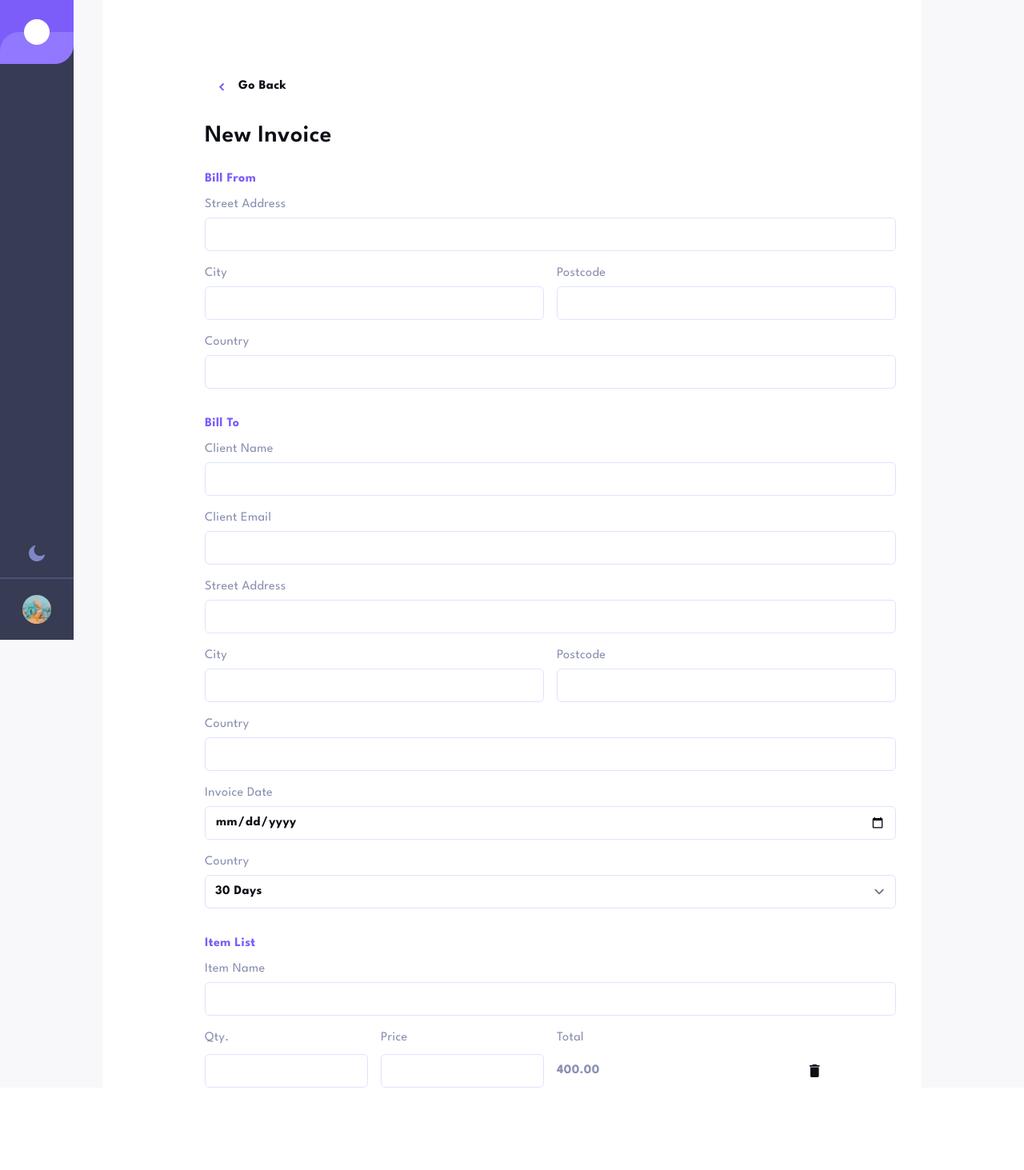
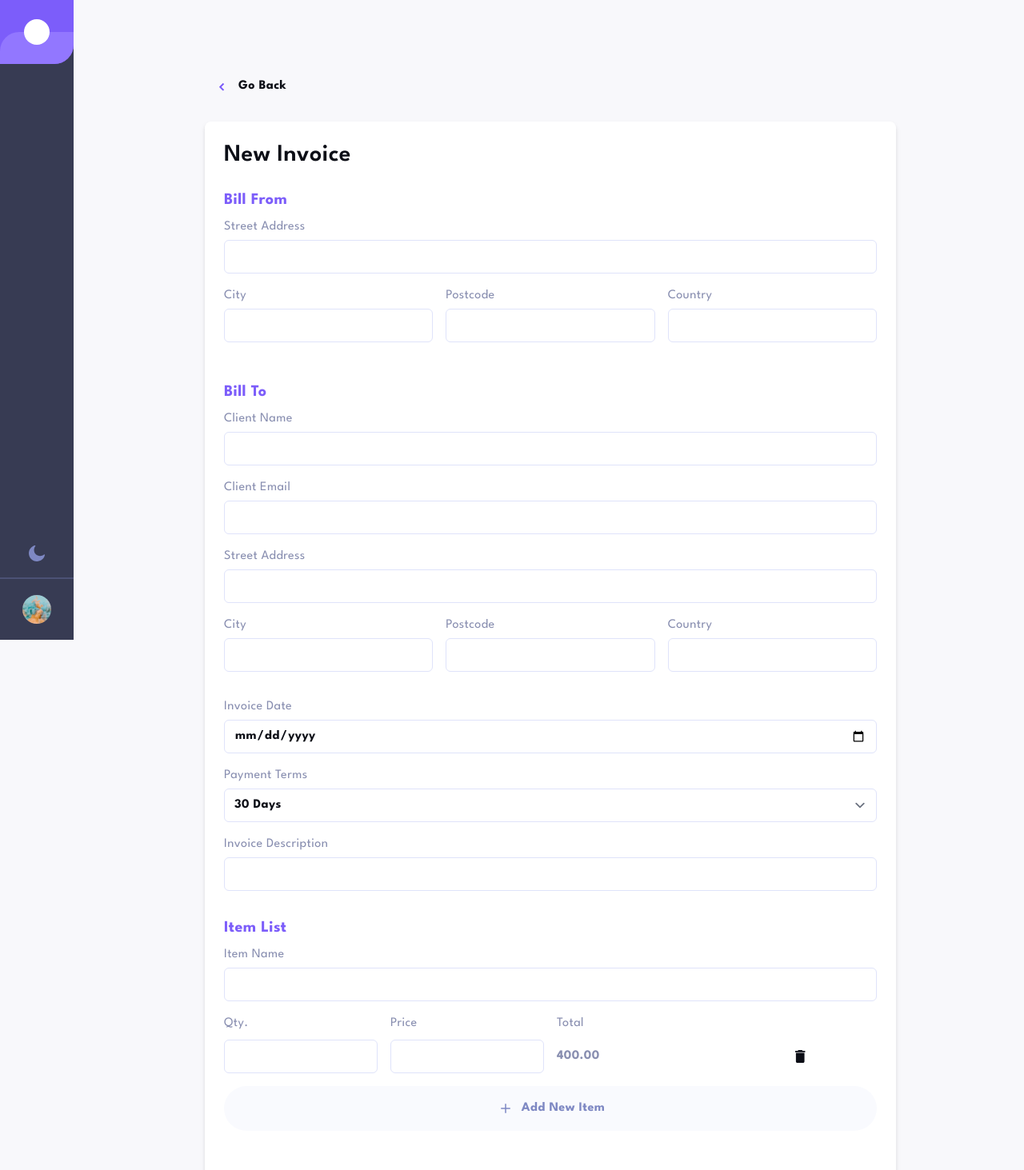
Before and after one commit to arronrees/invoice-app, a Next.js app: page /create in a window 1280 px wide. Shown: the top 1463 px of the page at 80% size. Before the commit the page ends 1392 px from the top, so only its background shows below. Built offline with nearby package versions, Linux system fonts and the light colour scheme.

Commit message:
Create page changes

```diff
--- a/components/layout/Layout.jsx
+++ b/components/layout/Layout.jsx
@@ -1,6 +1,8 @@
-export default function Layout({ children }) {
+export default function Layout({ children, className }) {
   return (
-    <div className='bg-light-bg tracking-wide text-black min-h-screen'>
+    <div
+      className={`bg-light-bg tracking-wide text-black min-h-screen ${className}`}
+    >
       {children}
     </div>
   );
--- a/pages/create.jsx
+++ b/pages/create.jsx
@@ -1,3 +1,4 @@
+import Link from 'next/link';
 import Layout from '../components/layout/Layout';
 import Header from '../components/header/Header';
 import Wrapper from '../components/layout/Wrapper';
@@ -7,12 +8,14 @@ export default function Home() {
   return (
     <Layout>
       <Header />
-      <Wrapper className='bg-white'>
+      <Wrapper>
         <GoBack href='/' />
-        <div>
+        <div className='bg-white p-6 rounded-lg shadow-xs drop-shadow-md mb-6'>
           <h1 className='font-semibold text-3xl mb-6'>New Invoice</h1>
           <section className='mb-8'>
-            <h2 className='font-bold text-mid-purple mb-2'>Bill From</h2>
+            <h2 className='font-bold text-mid-purple mb-2 text-xl'>
+              Bill From
+            </h2>
             <div className='mb-4'>
               <label className='block' htmlFor='streetAddress'>
                 <span className='text-mid-grey inline-block pb-1'>
@@ -26,7 +29,7 @@ export default function Home() {
                 />
               </label>
             </div>
-            <div className='mb-4 grid grid-cols-2 gap-4'>
+            <div className='mb-4 grid grid-cols-2 gap-4 md:grid-cols-3'>
               <label className='block' htmlFor='city'>
                 <span className='text-mid-grey inline-block pb-1'>City</span>
                 <input
@@ -47,9 +50,10 @@ export default function Home() {
                   className='block w-full rounded-md border-light-grey bg-transparent font-bold'
                 />
               </label>
-            </div>
-            <div className='mb-4'>
-              <label className='block' htmlFor='country'>
+              <label
+                className='block mb-4 col-span-2 md:col-span-1'
+                htmlFor='country'
+              >
                 <span className='text-mid-grey inline-block pb-1'>Country</span>
                 <input
                   type='text'
@@ -61,7 +65,7 @@ export default function Home() {
             </div>
           </section>
           <section className='mb-8'>
-            <h2 className='font-bold text-mid-purple mb-2'>Bill To</h2>
+            <h2 className='font-bold text-mid-purple mb-2 text-xl'>Bill To</h2>
             <div className='mb-4'>
               <label className='block' htmlFor='name'>
                 <span className='text-mid-grey inline-block pb-1'>
@@ -101,7 +105,7 @@ export default function Home() {
                 />
               </label>
             </div>
-            <div className='mb-4 grid grid-cols-2 gap-4'>
+            <div className='mb-4 grid grid-cols-2 gap-4 md:grid-cols-3'>
               <label className='block' htmlFor='city'>
                 <span className='text-mid-grey inline-block pb-1'>City</span>
                 <input
@@ -122,9 +126,10 @@ export default function Home() {
                   className='block w-full rounded-md border-light-grey bg-transparent font-bold'
                 />
               </label>
-            </div>
-            <div className='mb-4'>
-              <label className='block' htmlFor='country'>
+              <label
+                className='block mb-4 col-span-2 md:col-span-1'
+                htmlFor='country'
+              >
                 <span className='text-mid-grey inline-block pb-1'>Country</span>
                 <input
                   type='text'
@@ -148,12 +153,14 @@ export default function Home() {
               </label>
             </div>
             <div className='mb-4'>
-              <label className='block' htmlFor='country'>
-                <span className='text-mid-grey inline-block pb-1'>Country</span>
+              <label className='block' htmlFor='paymentTerms'>
+                <span className='text-mid-grey inline-block pb-1'>
+                  Payment Terms
+                </span>
                 <select
                   type='text'
-                  name='country'
-                  id='country'
+                  name='paymentTerms'
+                  id='paymentTerms'
                   className='block w-full rounded-md border-light-grey bg-transparent font-bold'
                 >
                   <option value='30'>30 Days</option>
@@ -162,9 +169,24 @@ export default function Home() {
                 </select>
               </label>
             </div>
+            <div className='mb-4'>
+              <label className='block' htmlFor='description'>
+                <span className='text-mid-grey inline-block pb-1'>
+                  Invoice Description
+                </span>
+                <input
+                  type='text'
+                  name='description'
+                  id='description'
+                  className='block w-full rounded-md border-light-grey bg-transparent font-bold'
+                />
+              </label>
+            </div>
           </section>
           <section className='mb-8'>
-            <h2 className='font-bold text-mid-purple mb-2'>Item List</h2>
+            <h2 className='font-bold text-mid-purple mb-2 text-xl'>
+              Item List
+            </h2>
             <div className='mb-4'>
               <label className='block' htmlFor='itemName'>
                 <span className='text-mid-grey inline-block pb-1'>
@@ -213,6 +235,37 @@ export default function Home() {
                 </button>
               </div>
             </div>
+            <div className='mb-4'>
+              <button
+                type='button'
+                className='w-full flex items-center justify-center text-center font-bold bg-x-light-grey text-light-blue px-8 py-4 rounded-full transition duration-300 hover:bg-light-grey focus:ring-2 ring-bg-light-grey ring-offset-2 focus:outline-none'
+              >
+                <svg
+                  xmlns='http://www.w3.org/2000/svg'
+                  width='16'
+                  height='16'
+                  fill='currentColor'
+                  viewBox='0 0 16 16'
+                  className='h-6 w-6 mr-2'
+                >
+                  <path d='M8 4a.5.5 0 0 1 .5.5v3h3a.5.5 0 0 1 0 1h-3v3a.5.5 0 0 1-1 0v-3h-3a.5.5 0 0 1 0-1h3v-3A.5.5 0 0 1 8 4z' />
+                </svg>
+                <span>Add New Item</span>
+              </button>
+            </div>
+            <div className='mt-6 flex items-center flex-col sm:flex-row lg:hidden'>
+              <Link href='/'>
+                <a className='inline-block text-center font-bold bg-x-light-grey text-light-blue px-8 py-6 rounded-full transition duration-300 hover:bg-light-grey focus:ring-2 ring-bg-light-grey ring-offset-2 focus:outline-none mb-4 lg:text-lg sm:mb-0 sm:mr-auto'>
+                  Discard
+                </a>
+              </Link>
+              <button className='inline-block text-center font-bold bg-dark-grey text-white px-8 py-6 rounded-full transition duration-300 hover:bg-dark-blue focus:ring-2 ring-dark-grey ring-offset-2 focus:outline-none mb-4 lg:text-lg sm:mb-0 sm:mr-4'>
+                Save as Draft
+              </button>
+              <button className='inline-block text-center font-bold bg-mid-purple text-white px-8 py-6 rounded-full transition duration-300 hover:bg-light-purple focus:ring-2 ring-mid-purple ring-offset-2 focus:outline-none lg:text-lg'>
+                Save & Send
+              </button>
+            </div>
           </section>
         </div>
       </Wrapper>
```
